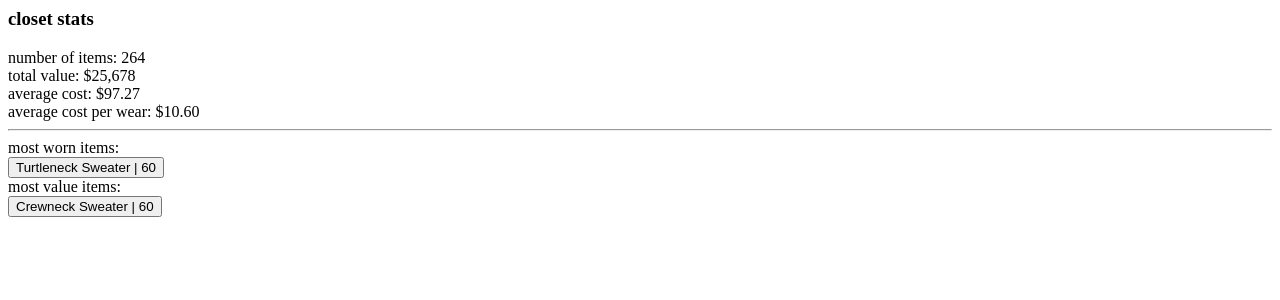
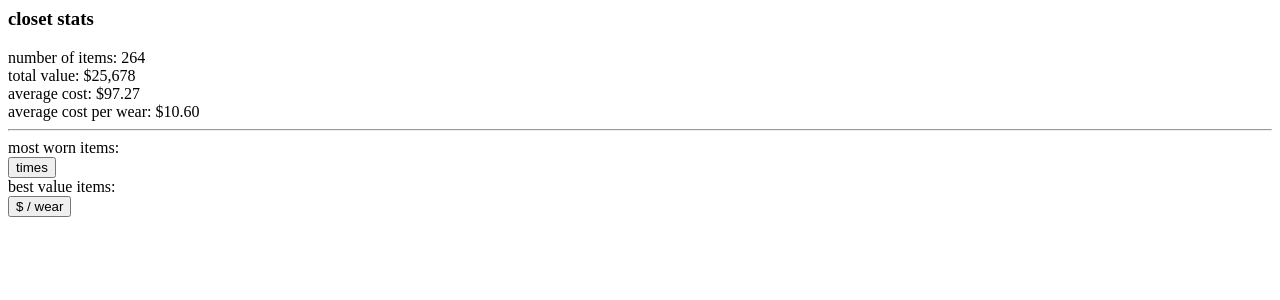
Before and after one commit to sailingdev/closet-manager, a Node server app: template closetr-web/src/app/pages/page-partial/closet-stats-widget/closet-stats-widget.component.html in a window 1280 px wide. Shown: the top 300 px of the page. Run offline with Node 20, Linux system fonts and the light colour scheme; the template is opened without the code that fills it, so the values that code supplies are empty; some libraries are stand-ins or nearby versions.

Commit message:
S-46: Created mock objects to display data, changed some spacing.

```diff
--- a/closetr-web/src/app/pages/page-partial/closet-stats-widget/closet-stats-widget.component.html
+++ b/closetr-web/src/app/pages/page-partial/closet-stats-widget/closet-stats-widget.component.html
@@ -54,11 +54,11 @@
       </span>
     </div>
     <div class="col-12">
-      <div class="row row-reset-3">
-        <div class="col-6 col-reset-3" *ngFor="let i of [1,2,3,4]">
+      <div class="row row-reset-3 mtb-10">
+        <div class="col-6 col-reset-3" *ngFor="let item of mostWornItems">
           <button class="btn closet-search-box">
-            <span class="closet-search-box-text f-med-blue-xs">Turtleneck Sweater
-            <span class="f-light-blue-xs"> | </span><span class="f-light-blue-xs">60</span>
+            <span class="stats-box-text f-med-blue-xs">{{item.clothingName}}
+            <span class="f-light-blue-xs pull-right">{{item.clothingWorn}} times</span>
             </span>
           </button>
         </div>
@@ -68,15 +68,15 @@
   <div class="row">
     <div class="col-12">
       <span class="f-med-blue-md">
-        most value items:
+        best value items:
       </span>
     </div>
     <div class="col-12">
-      <div class="row row-reset-3">
-        <div class="col-6 col-reset-3" *ngFor="let i of [1,2,3,4]">
+      <div class="row row-reset-3 mtb-10">
+        <div class="col-6 col-reset-3" *ngFor="let item of bestValueItems">
           <button class="btn closet-search-box">
-            <span class="closet-search-box-text f-med-blue-xs">Crewneck Sweater
-            <span class="f-light-blue-xs"> | </span><span class="f-light-blue-xs">60</span>
+            <span class="stats-box-text f-med-blue-xs">{{item.clothingName}}
+            <span class="f-light-blue-xs pull-right">${{item.clothingCostPerWear}} / wear</span>
             </span>
           </button>
         </div>
--- a/closetr-web/src/styles/partial/search-result.scss
+++ b/closetr-web/src/styles/partial/search-result.scss
@@ -24,3 +24,8 @@
   width: calc(100% - 20px);
   display: inline-block;
 }
+
+.stats-box-text {
+  @extend .closet-search-box-text;
+  width: 100%;
+}
```
Also changed, not shown: closetr-web/src/app/pages/page-partial/closet-stats-widget/closet-stats-widget.component.ts (+18 -0 lines).
